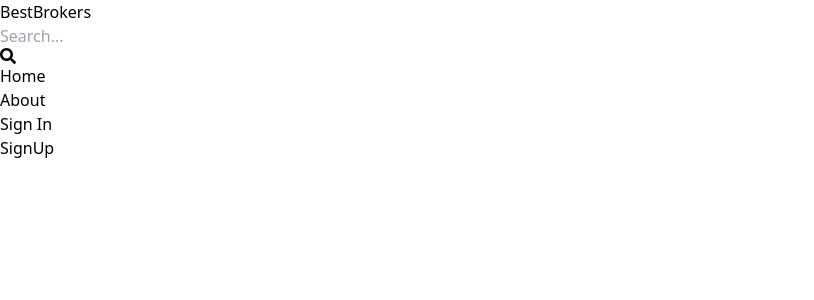
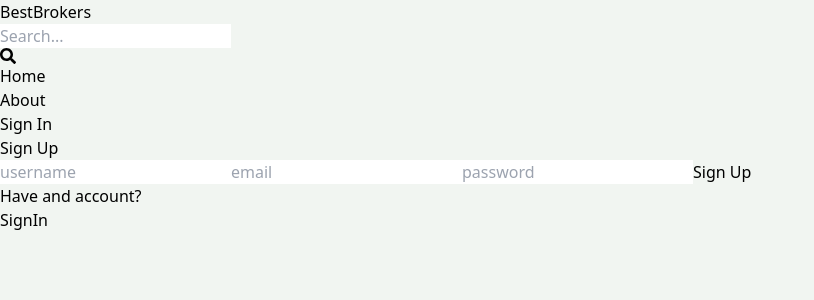
Before and after one commit to EaswaranPottiK/Broker, a React (Vite) app in the folder client/: page /sign-up in a window 1280 px wide. Shown: the top 300 px of the page, without its empty margins (0-814 px from the left). Built offline with nearby package versions, Linux system fonts and the light colour scheme.

Commit message:
Sign up page complete

```diff
--- a/client/src/App.jsx
+++ b/client/src/App.jsx
@@ -13,7 +13,7 @@
     <Header/>
       <Routes>
         <Route path='/' element={<Home/>}/>,
-        <Route path='/sing-in' element={<SignIn/>}/>
+        <Route path='/sign-in' element={<SignIn/>}/>
         <Route path='/sign-up' element={<SignUp/>}/>
         <Route path='/about' element={<About/>}/>
         <Route path='/profile' element={<Profile/>}/>
--- a/client/src/index.css
+++ b/client/src/index.css
@@ -1,3 +1,7 @@
 @tailwind base;
 @tailwind components;
 @tailwind utilities;
+
+body{
+    background-color: rgb(241,245,241);
+}
--- a/client/src/pages/SignUp.jsx
+++ b/client/src/pages/SignUp.jsx
@@ -1,8 +1,21 @@
 import React from 'react'
+import {Link} from 'react-router-dom'
 
 const SignUp = () => {
   return (
-    <div>SignUp</div>
+    <div className='p-3 max-w-lg mx-auto'>
+      <h1 className='text-3xl text-center font-semibold py-6 mt-6'>Sign Up</h1>
+      <form className='flex flex-col gap-4'>
+        <input type='text' placeholder='username' className='border p-3 rounded-lg' id='username'></input>
+        <input type='email' placeholder='email' className='border p-3 rounded-lg' id='email'></input>
+        <input type='password' placeholder='password' className='border p-3 rounded-lg' id='password'></input>
+        <button className='bg-slate-700 text-white p-3 rounded-lg uppercase hover:opacity-95 disabled:opacity-80'>Sign Up</button>
+      </form>
+      <div className='flex mt-5 gap-2'>
+        <p>Have and account?</p>
+        <Link to={"/"}><span className='text-blue-700'>SignIn</span></Link>
+      </div>
+    </div>
   )
 }
 
```
